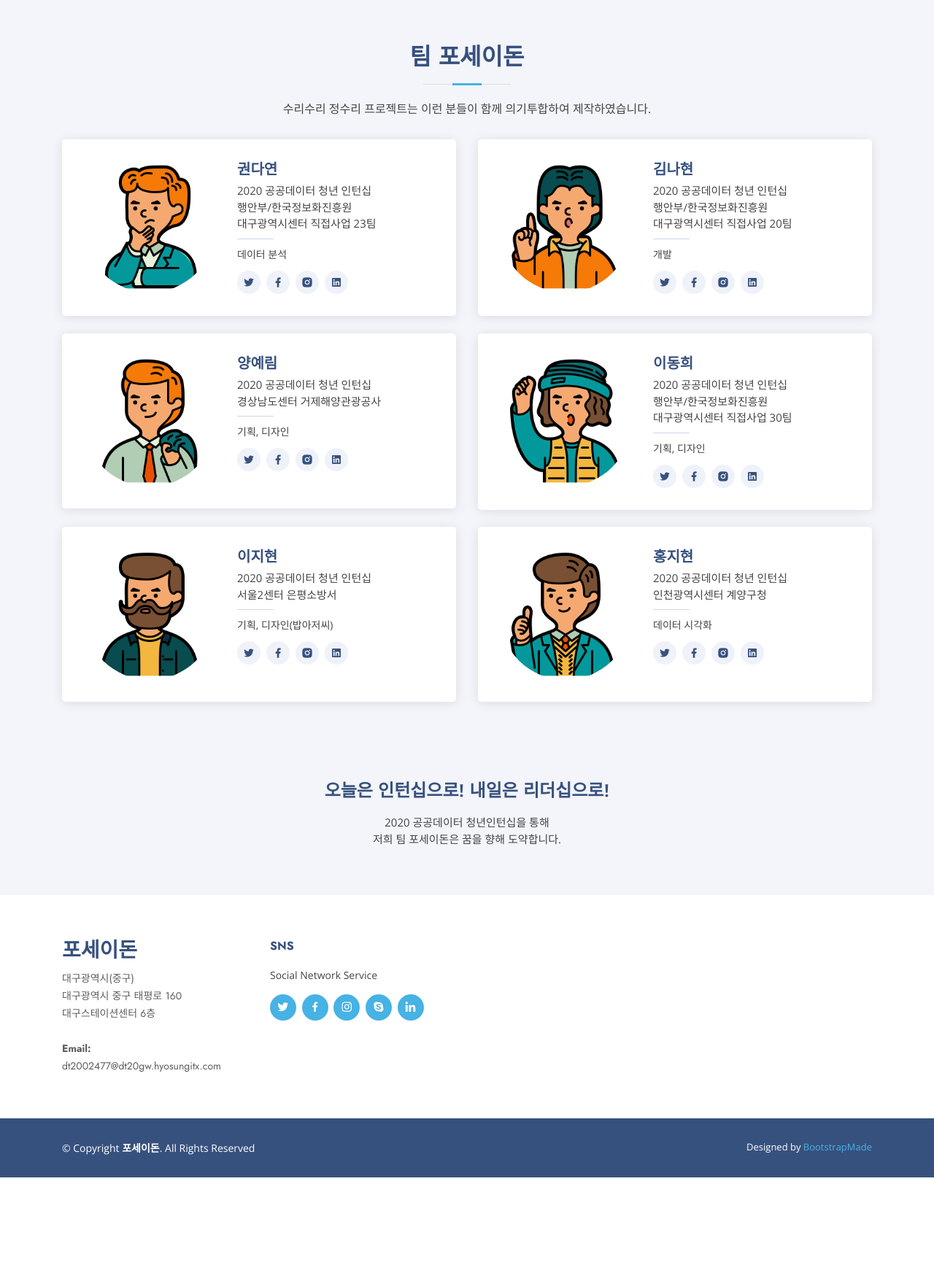
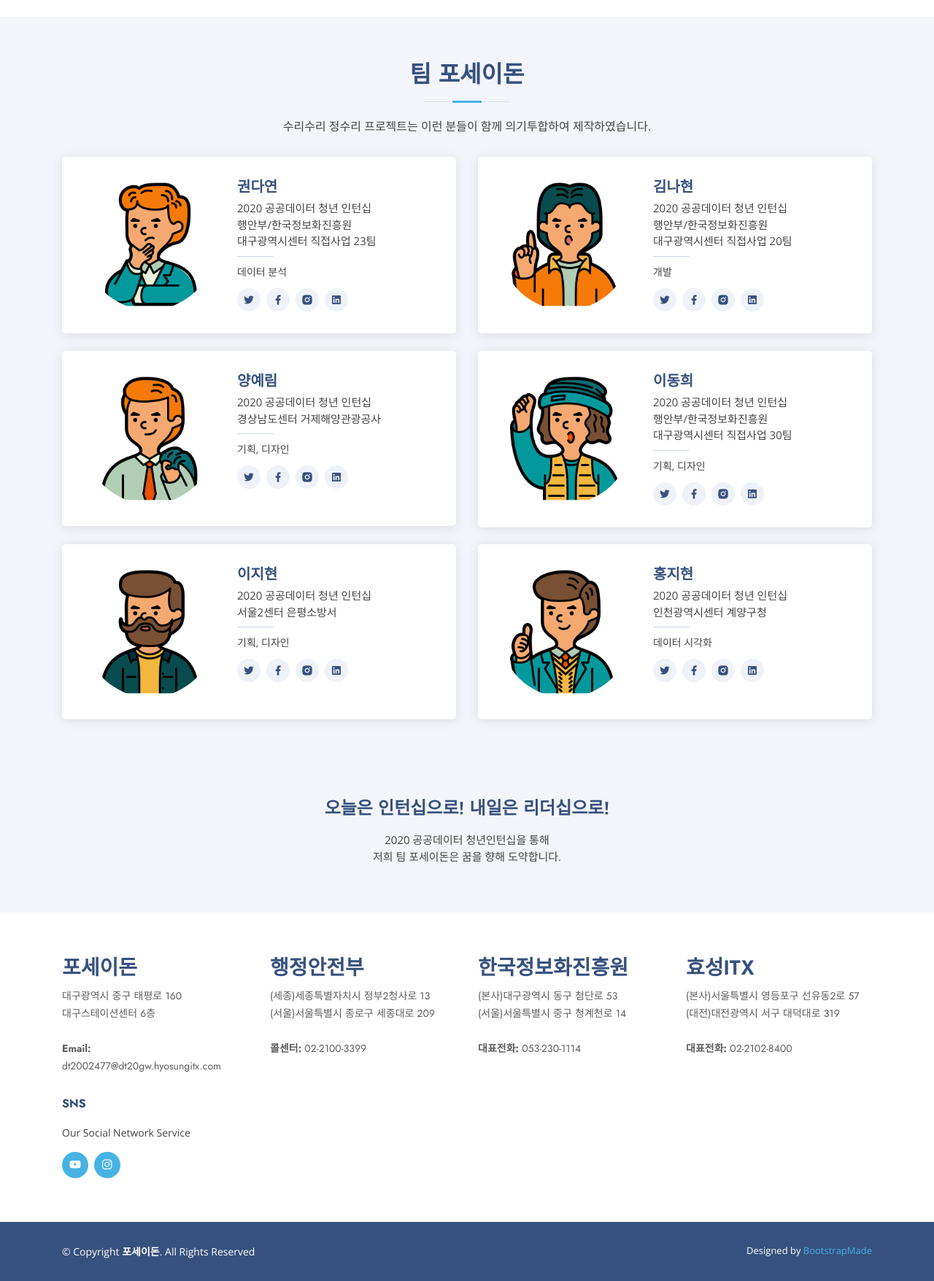
Before and after one commit to DY29/Django_Data_Hackerton, a Django app: page / in a window 1280 px wide. Shown: the part 4647-6403 px from the top of the page at 73% size. Before the commit the page ends 6261 px from the top, so only its background shows below. Run offline with Django 3.2, Linux system fonts and the light colour scheme; some libraries are stand-ins or nearby versions.

Commit message:
88% complete

```diff
--- a/blog/templates/blog/index.html
+++ b/blog/templates/blog/index.html
@@ -6,12 +6,12 @@
   <meta charset="utf-8">
   <meta content="width=device-width, initial-scale=1.0" name="viewport">
 
-  <title>Arsha Bootstrap Template - Index</title>
+  <title>수(水)리수리 정(淨)수리</title>
   <meta content="" name="description">
   <meta content="" name="keywords">
 
   <!-- Favicons -->
-  <link href='{% static "img/favicon.png" %}' rel="icon">
+  <link href='{% static "img/icon.png" %}' rel="icon">
   <link href='{% static "img/apple-touch-icon.png" %}' rel="apple-touch-icon">
 
   <!-- Google Fonts -->
@@ -292,16 +292,16 @@
           <div class="col-xl-3 col-md-6 d-flex align-items-stretch" data-aos="zoom-in" data-aos-delay="100">
             <div class="icon-box">
               <div class="icon"><i class="bx bxl-dribbble"></i></div>
-              <h4><a href="">투명한 수질 검사 기대</a></h4>
-              <p>수자원에 대한 관심 고취로 인해 보다 투명한 수질 검사가 진행 될 수 있음</p>
+              <h4><a href="">수질 검사<br>투명성 확보</a></h4>
+              <p>수자원에 대한 관심이 고취되어 보다 투명한 수질 검사가 진행 될 수 있습니다.</p>
             </div>
           </div>
 
           <div class="col-xl-3 col-md-6 d-flex align-items-stretch mt-4 mt-md-0" data-aos="zoom-in" data-aos-delay="200">
             <div class="icon-box">
               <div class="icon"><i class="bx bx-file"></i></div>
-              <h4><a href="">수자원에 대한 신뢰도 상승</a></h4>
-              <p>생명과 직결되는 수질에 대한 불안감 해소 및 결국 수자원에 대한 신뢰도 상승으로 연결</p>
+              <h4><a href="">수자원에 대한 <br>신뢰도 상승</a></h4>
+              <p>생명과 직결되는 수질에 대한 불안감이 해소되어 수자원의 <br>신뢰도 상승으로 연결될 수 있습니다</p>
             </div>
           </div>
 
@@ -309,7 +309,7 @@
             <div class="icon-box">
               <div class="icon"><i class="bx bx-tachometer"></i></div>
               <h4><a href="">환경보호 효과</a></h4>
-              <p>수돗물 음용률 향상으로 인한 플라스틱 생수병 사용량이 감소 될 것</p>
+              <p>수돗물 음용률 향상으로 인해 플라스틱 생수병 사용량이 감소 될 것입니다.</p>
             </div>
           </div>
 
@@ -317,7 +317,7 @@
             <div class="icon-box">
               <div class="icon"><i class="bx bx-layer"></i></div>
               <h4><a href="">오염수 음용 방지</a></h4>
-              <p>수돗물 직접 음용 및 약수터의 오염수 음용을 수(水)리수리 정(淨)수리를 통해 미연에 방지</p>
+              <p>수돗물 직접 음용 및 약수터의 오염수 음용을 수(水)리수리 <br>정(淨)수리를 통해 미연에 방지할 수 있습니다.</p>
             </div>
           </div>
 
@@ -356,7 +356,7 @@
             <br>추가로 '서울시 맛있는 물'가이드라인에 적합한 수질을 가진 여러 지역을 한눈에 파악 할 수 있도록 구성하였습니다.</p>
         </div>
         <ul id="portfolio-flters" class="d-flex justify-content-center" data-aos="fade-up" data-aos-delay="100">
-          <li data-filter=".filter-app" class="filter-active">All</li>
+          <li data-filter="*" class="filter-active">All</li>
           <li data-filter=".filter-app">전국 물 맛집 탐방</li>
           <li data-filter=".filter-card">전국 약수터 현황</li>
           <li data-filter=".filter-web">우리동네 약수터는?</li>
@@ -471,7 +471,7 @@
                 <span>2020 공공데이터 청년 인턴십
                   <br>서울2센터 은평소방서</br>
                 </span>
-                <p>기획, 디자인(밥아저씨)</p>
+                <p>기획, 디자인</p>
                 <div class="social">
                   <a href=""><i class="ri-twitter-fill"></i></a>
                   <a href=""><i class="ri-facebook-fill"></i></a>
@@ -534,23 +534,45 @@
           <div class="col-lg-3 col-md-6 footer-contact">
             <h3>포세이돈</h3>
             <p>
-              대구광역시(중구) <br>
               대구광역시 중구 태평로 160<br>
               대구스테이션센터 6층 <br><br>
               <strong>Email:</strong> dt2002477@dt20gw.hyosungitx.com<br>
             </p>
           </div>
 
+          <div class="col-lg-3 col-md-6 footer-contact">
+            <h3>행정안전부</h3>
+            <p>
+              (세종)세종특별자치시 정부2청사로 13<br>
+              (서울)서울특별시 종로구 세종대로 209<br>
+              <br><strong>콜센터:</strong> 02-2100-3399<br>
+            </p>
+          </div>
+
+          <div class="col-lg-3 col-md-6 footer-contact">
+            <h3>한국정보화진흥원</h3>
+            <p>
+              (본사)대구광역시 동구 첨단로 53<br>
+              (서울)서울특별시 중구 청계천로 14<br><br>
+              <strong>대표전화: </strong>053-230-1114<br>
+            </p>
+          </div>
+
+          <div class="col-lg-3 col-md-6 footer-contact">
+            <h3>효성ITX</h3>
+            <p>
+              (본사)서울특별시 영등포구 선유동2로 57<br>
+              (대전)대전광역시 서구 대덕대로 319<br>
+              <br><strong>대표전화:</strong> 02-2102-8400<br>
+            </p>
+          </div>
 
           <div class="col-lg-3 col-md-6 footer-links">
             <h4>SNS</h4>
-            <p>Social Network Service</p>
+            <p>Our Social Network Service</p>
             <div class="social-links mt-3">
-              <a href="#" class="twitter"><i class="bx bxl-twitter"></i></a>
-              <a href="#" class="facebook"><i class="bx bxl-facebook"></i></a>
-              <a href="#" class="instagram"><i class="bx bxl-instagram"></i></a>
-              <a href="#" class="google-plus"><i class="bx bxl-skype"></i></a>
-              <a href="#" class="linkedin"><i class="bx bxl-linkedin"></i></a>
+              <a href="https://youtu.be/SwSMnY7KHF0" class="youtube"><i class="bx bxl-youtube"></i></a>
+              <a href="https://www.instagram.com/datainterndt/" class="instagram"><i class="bx bxl-instagram"></i></a>
             </div>
           </div>
 
```
Also changed, not shown: blog/static/img/icon.png (added).
